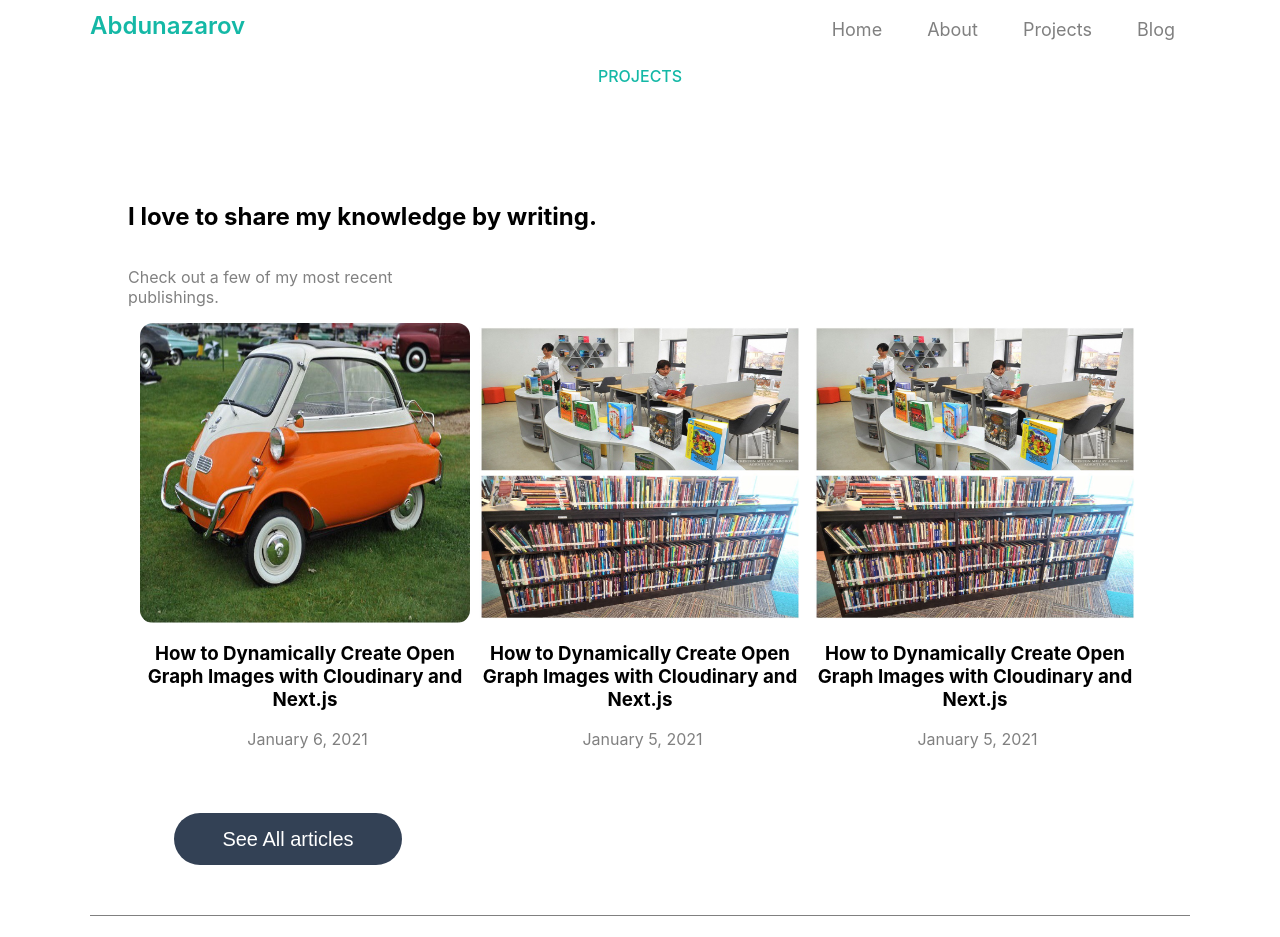
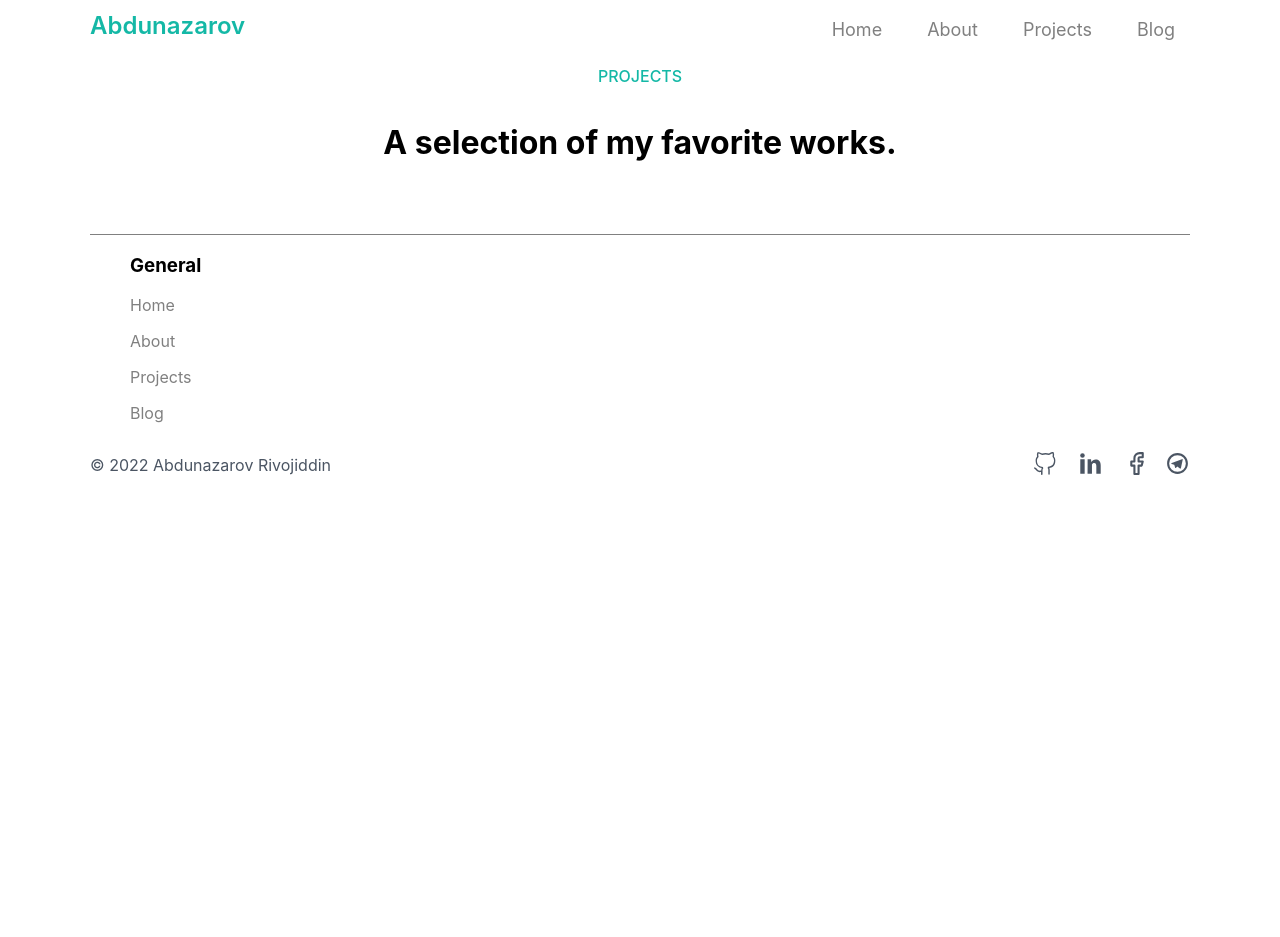
Before and after one commit to din0497/portfolio, a React (Create React App) app: page /projects in a window 1280 px wide. Shown: the top 937 px of the page. After the commit the page ends 800 px from the top, so only its background shows below. Built offline with nearby package versions, Linux system fonts and the light colour scheme.

Commit message:
Projects

```diff
--- a/src/commons/RecentBlogs.js
+++ b/src/commons/RecentBlogs.js
@@ -25,7 +25,7 @@ export const RecentBlogs = () => {
           );
         })}
       </BlogCartContainer>
-      <div style={{ padding: "4em 0 0 3em", maxWidth: "300px" }}>
+      <div style={{ padding: "4em 0 0 1em", maxWidth: "300px" }}>
         <Link to="/blog">
           <Button type="true">See All articles</Button>
         </Link>
--- a/src/pages/Projects/Projects.js
+++ b/src/pages/Projects/Projects.js
@@ -1,15 +1,12 @@
-import { RecentBlogs } from "../../commons/RecentBlogs";
 import { Title } from "../../commons/Title";
-import Experience from "../About/Experince";
+import { ProductContainer } from "./style";
 
 const Projects = () => {
   return (
-    <>
+    <ProductContainer>
       <Title>PROJECTS</Title>
-      <RecentBlogs/>
-
-      {/* <Experience/> */}
-    </>
+      <h1>A selection of my favorite works.</h1>
+    </ProductContainer>
   );
 };
 
--- a/src/pages/Projects/style.js
+++ b/src/pages/Projects/style.js
@@ -0,0 +1,6 @@
+import styled from "styled-components";
+
+export const ProductContainer = styled.div`
+  display: flex;
+  flex-direction: column;
+`;
```
